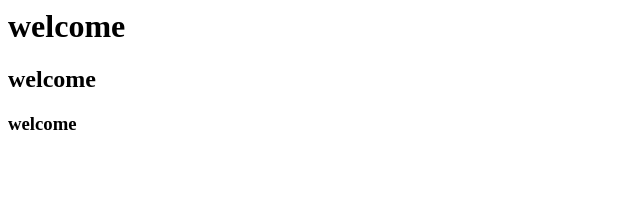
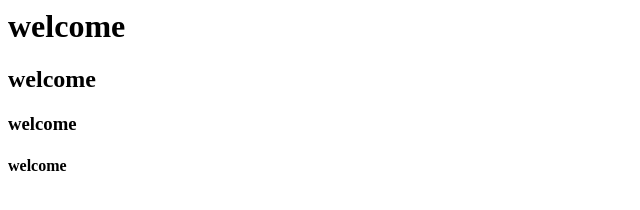
Before and after one commit to jagruti247/practice, a plain HTML site: page index.html in a window 1280 px wide. Shown: the full height of the page, 0-640 px from the left. Drawn offline with Linux system fonts and the light colour scheme.

Commit message:
h4 added

```diff
--- a/index.html
+++ b/index.html
@@ -1 +1 @@
-<html><head><title>my doc</title></head><body><h1>welcome</h1><h2>welcome</h2><h3>welcome</h3></body></html>
+<html><head><title>my doc</title></head><body><h1>welcome</h1><h2>welcome</h2><h3>welcome</h3><h4>welcome</h4></body></html>
```
